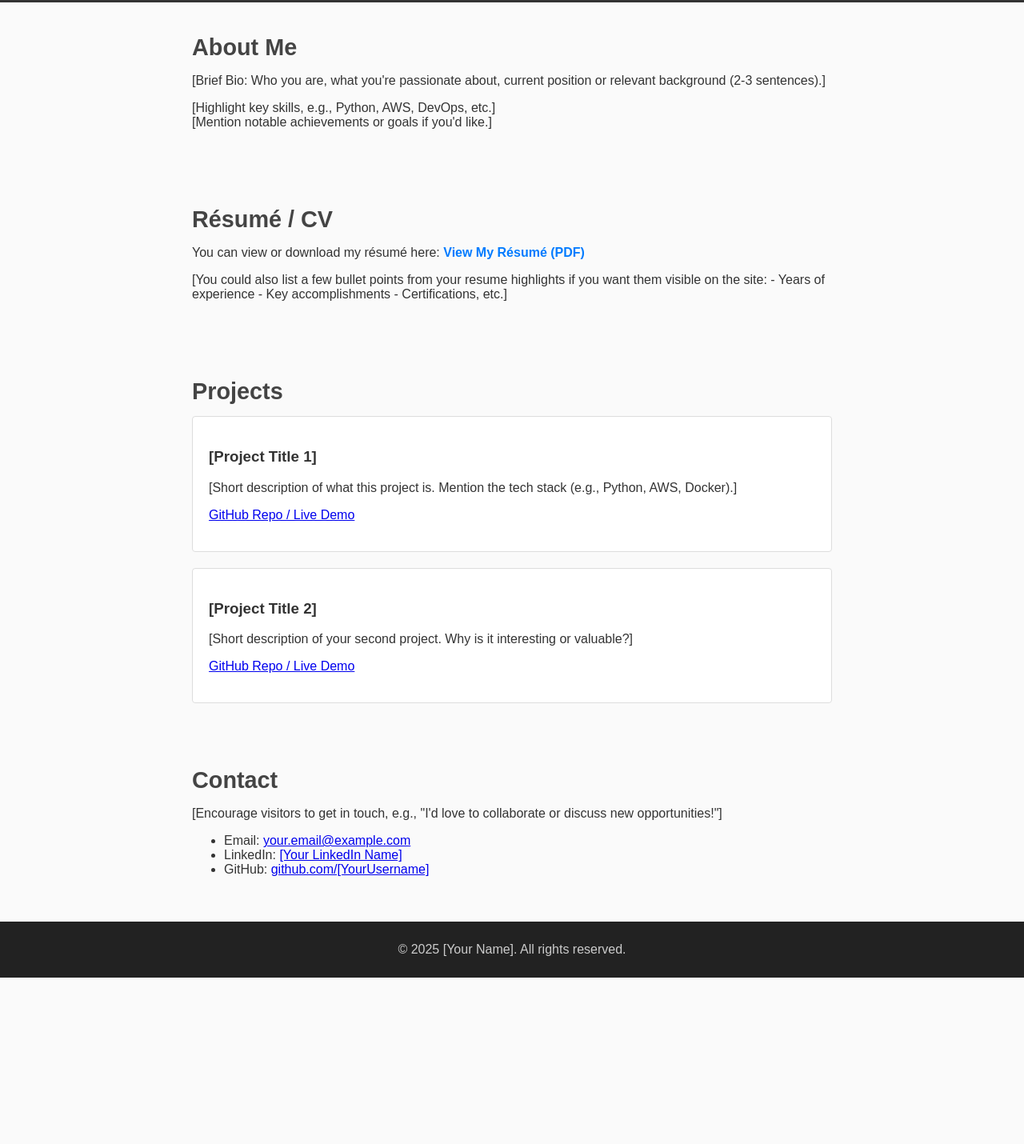
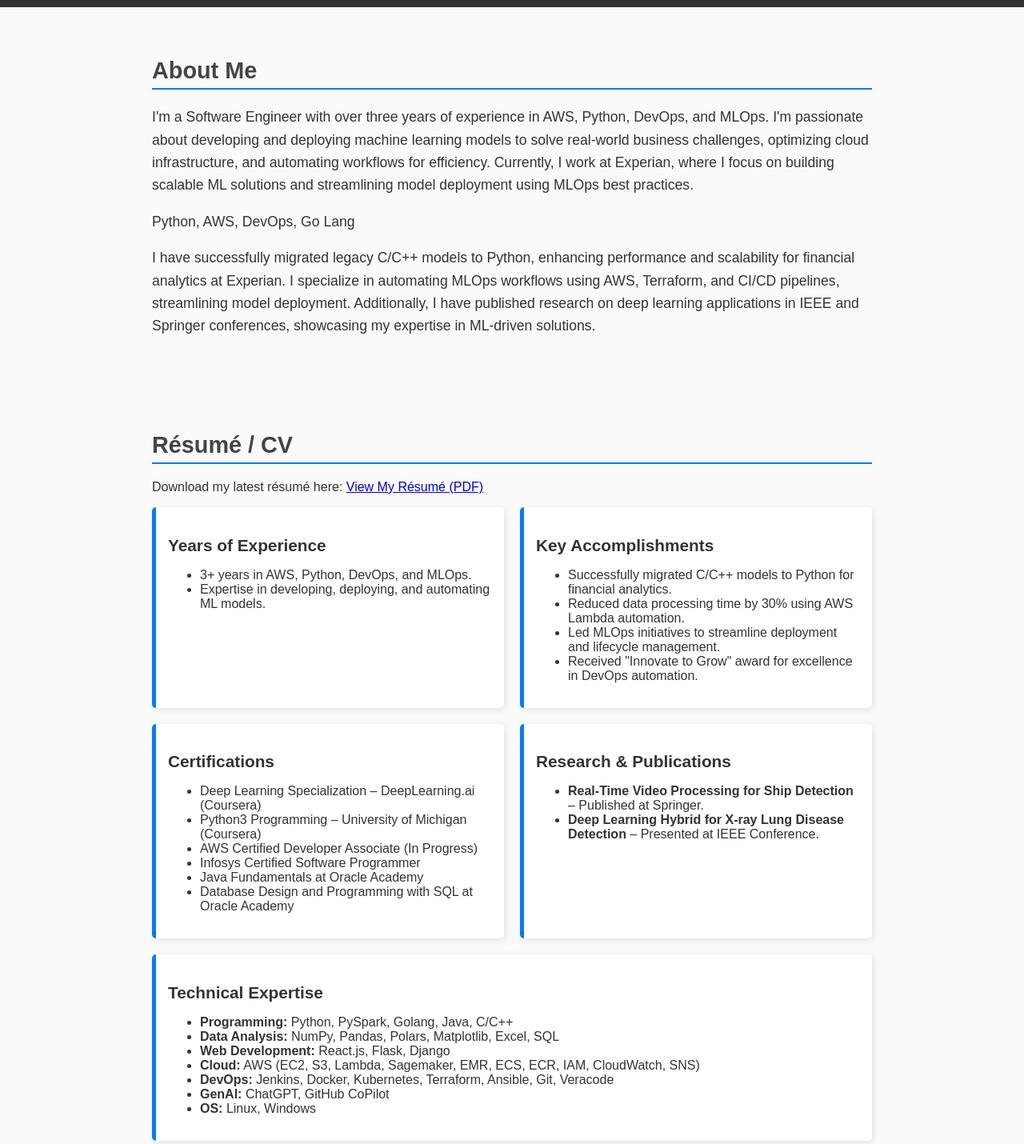
Before and after one commit to amithreddymaada/amithreddymaada.github.io, a plain HTML site: page index.html in a window 1280 px wide. Shown: the part 278-1708 px from the top of the page at 80% size. Before the commit the page ends 1500 px from the top, so only its background shows below. Drawn offline with Linux system fonts and the light colour scheme.

Commit message:
updated details

```diff
--- a/index.html
+++ b/index.html
@@ -4,7 +4,6 @@
   <meta charset="UTF-8">
   <title>Amith Reddy Maada - Portfolio</title>
   <meta name="viewport" content="width=device-width, initial-scale=1.0">
-  <!-- Link to your external stylesheet (optional if you choose inline CSS) -->
   <link rel="stylesheet" href="style.css">
 </head>
 <body>
@@ -13,7 +12,7 @@
   <header class="hero">
     <div class="hero-content">
       <h1>Hi, I'm Amith</h1>
-      <p class="tagline">Software Engineer, Python, AWS/DevOps Enthusiast</p>
+      <p class="tagline">Software Engineer | Python, AWS/DevOps Enthusiast</p>
       <p class="hero-cta">
         <a href="#contact" class="btn">Let's Work Together</a>
       </p>
@@ -23,81 +22,108 @@
   <!-- ABOUT SECTION -->
   <section id="about" class="section">
     <h2>About Me</h2>
-    <p>
-      [Brief Bio:
-       Who you are, what you're passionate about,
-       current position or relevant background (2-3 sentences).]
+    <p class="about-paragraph">
+      I'm a Software Engineer with over three years of experience in AWS, Python, DevOps, and MLOps. I'm passionate about developing and deploying machine learning models to solve real-world business challenges, optimizing cloud infrastructure, and automating workflows for efficiency. Currently, I work at Experian, where I focus on building scalable ML solutions and streamlining model deployment using MLOps best practices.
     </p>
-    <p>
-      [Highlight key skills, e.g., Python, AWS, DevOps, etc.]
-      <br>
-      [Mention notable achievements or goals if you'd like.]
+    <p class="about-paragraph">
+      Python, AWS, DevOps, Go Lang
+    </p>
+    <p class="about-paragraph">
+      I have successfully migrated legacy C/C++ models to Python, enhancing performance and scalability for financial analytics at Experian. I specialize in automating MLOps workflows using AWS, Terraform, and CI/CD pipelines, streamlining model deployment. Additionally, I have published research on deep learning applications in IEEE and Springer conferences, showcasing my expertise in ML-driven solutions.
     </p>
   </section>
 
   <!-- RÉSUMÉ DOWNLOAD SECTION -->
   <section id="resume" class="section">
     <h2>Résumé / CV</h2>
-    <p>
-      You can view or download my résumé here:
-      <a href="Amith-Reddy-Maada-Resume.pdf" target="_blank" class="resume-link">View My Résumé (PDF)</a>
+    <p class="resume-intro">Download my latest résumé here:
+      <a href="Amith_Reddy_Resume.pdf" target="_blank" class="resume-link">View My Résumé (PDF)</a>
     </p>
-    <p>
-      [You could also list a few bullet points from your resume highlights
-       if you want them visible on the site:
-       - Years of experience
-       - Key accomplishments
-       - Certifications, etc.]
-    </p>
+    <div class="resume-container">
+      <div class="resume-section">
+        <h3>Years of Experience</h3>
+        <ul>
+          <li>3+ years in AWS, Python, DevOps, and MLOps.</li>
+          <li>Expertise in developing, deploying, and automating ML models.</li>
+        </ul>
+      </div>
+      <div class="resume-section">
+        <h3>Key Accomplishments</h3>
+        <ul>
+          <li>Successfully migrated C/C++ models to Python for financial analytics.</li>
+          <li>Reduced data processing time by 30% using AWS Lambda automation.</li>
+          <li>Led MLOps initiatives to streamline deployment and lifecycle management.</li>
+          <li>Received "Innovate to Grow" award for excellence in DevOps automation.</li>
+        </ul>
+      </div>
+      <div class="resume-section">
+        <h3>Certifications</h3>
+        <ul>
+          <li>Deep Learning Specialization – DeepLearning.ai (Coursera)</li>
+          <li>Python3 Programming – University of Michigan (Coursera)</li>
+          <li>AWS Certified Developer Associate (In Progress)</li>
+          <li>Infosys Certified Software Programmer</li>
+          <li>Java Fundamentals at Oracle Academy</li>
+          <li>Database Design and Programming with SQL at Oracle Academy</li>
+        </ul>
+      </div>
+      <div class="resume-section">
+        <h3>Research & Publications</h3>
+        <ul>
+          <li><b>Real-Time Video Processing for Ship Detection</b> – Published at Springer.</li>
+          <li><b>Deep Learning Hybrid for X-ray Lung Disease Detection</b> – Presented at IEEE Conference.</li>
+        </ul>
+      </div>
+      <div class="resume-section">
+        <h3>Technical Expertise</h3>
+        <ul>
+          <li><b>Programming:</b> Python, PySpark, Golang, Java, C/C++</li>
+          <li><b>Data Analysis:</b> NumPy, Pandas, Polars, Matplotlib, Excel, SQL</li>
+          <li><b>Web Development:</b> React.js, Flask, Django</li>
+          <li><b>Cloud:</b> AWS (EC2, S3, Lambda, Sagemaker, EMR, ECS, ECR, IAM, CloudWatch, SNS)</li>
+          <li><b>DevOps:</b> Jenkins, Docker, Kubernetes, Terraform, Ansible, Git, Veracode</li>
+          <li><b>GenAI:</b> ChatGPT, GitHub CoPilot</li>
+          <li><b>OS:</b> Linux, Windows</li>
+        </ul>
+      </div>
+    </div>
   </section>
 
   <!-- PROJECTS SECTION -->
   <section id="projects" class="section">
     <h2>Projects</h2>
     <div class="project-list">
-      <!-- Project 1 -->
       <div class="project">
-        <h3>[Project Title 1]</h3>
-        <p>
-          [Short description of what this project is.
-           Mention the tech stack (e.g., Python, AWS, Docker).]
+        <h3>Migrating Legacy Credit Risk Models to Python</h3>
+        <p class="project-description">
+          <b>Description:</b> Migrated legacy credit risk assessment models from Mainframe C/C++ to Python, enhancing performance, scalability, and maintainability. This project optimized ML pipelines, ensured seamless AWS integration, and automated data workflows.
         </p>
-        <p>
-          <a href="[GitHub Repo or Live Demo URL]" target="_blank">GitHub Repo / Live Demo</a>
+        <p class="project-tech-stack"><b>Tech Stack:</b> Python (NumPy, Pandas, Polars), AWS (Lambda, S3, EC2, IAM, Sagemaker), Jenkins, Terraform, Docker</p>
+      </div>
+      <div class="project">
+        <h3>Plant Leaf Disease Detection using CNN</h3>
+        <p class="project-description">
+          <b>Description:</b> Built a deep learning model to detect plant diseases using the PlantVillage dataset. Used Transfer Learning with fine-tuned CNN models for early detection, preventing crop losses. Applied Data Augmentation to improve model generalization.
         </p>
+        <p class="project-tech-stack"><b>Tech Stack:</b> Python (TensorFlow, Keras, OpenCV), CNN, Transfer Learning, Jupyter Notebook</p>
       </div>
-      <!-- Project 2 -->
-      <div class="project">
-        <h3>[Project Title 2]</h3>
-        <p>
-          [Short description of your second project.
-           Why is it interesting or valuable?]
-        </p>
-        <p>
-          <a href="[GitHub Repo or Live Demo URL]" target="_blank">GitHub Repo / Live Demo</a>
-        </p>
-      </div>
-      <!-- Add more projects as needed -->
     </div>
   </section>
 
   <!-- CONTACT SECTION -->
   <section id="contact" class="section">
     <h2>Contact</h2>
-    <p>
-      [Encourage visitors to get in touch, e.g., "I'd love to collaborate or discuss new opportunities!"]
-    </p>
-    <ul>
-      <li>Email: <a href="mailto:your.email@example.com">your.email@example.com</a></li>
-      <li>LinkedIn: <a href="[Your LinkedIn Profile]" target="_blank">[Your LinkedIn Name]</a></li>
-      <li>GitHub: <a href="https://github.com/[YourUsername]" target="_blank">github.com/[YourUsername]</a></li>
-      <!-- Add any other social or professional links you want (Twitter, Medium, etc.) -->
+    <p class="contact-intro">I'd love to collaborate or discuss new opportunities! Feel free to reach out.</p>
+    <ul class="contact-list">
+      <li>Email: <a href="mailto:amithreddy576r@gmail.com">amithreddy576r@gmail.com</a></li>
+      <li>LinkedIn: <a href="https://linkedin.com/in/amith-reddy-maada" target="_blank">linkedin.com/in/amith-reddy-maada</a></li>
+      <li>GitHub: <a href="https://github.com/amithreddymaada" target="_blank">github.com/amithreddymaada</a></li>
     </ul>
   </section>
 
   <!-- FOOTER -->
   <footer class="footer">
-    <p>&copy; 2025 [Your Name]. All rights reserved.</p>
+    <p>&copy; 2025 Amith Reddy Maada. All rights reserved.</p>
   </footer>
 
 </body>
--- a/style.css
+++ b/style.css
@@ -1,5 +1,7 @@
-/* style.css */
 
+/* Updated style.css */
+
+/* General Styles */
 html, body {
   margin: 0;
   padding: 0;
@@ -8,6 +10,7 @@ html, body {
   color: #333;
 }
 
+/* Hero Section */
 .hero {
   background: #333;
   color: #fff;
@@ -16,12 +19,10 @@ html, body {
 }
 
 .hero-content h1 {
-    margin: 0;
   font-size: 2.5em;
 }
 
 .hero-content .tagline {
-    margin-top: 0.5em;
   font-style: italic;
   color: #ccc;
 }
@@ -29,29 +30,58 @@ html, body {
 .hero-cta .btn {
   background: #007BFF;
   color: #fff;
-    padding: 0.75em 1em;
+  padding: 10px 20px;
   border-radius: 4px;
   text-decoration: none;
-    display: inline-block;
-    margin-top: 1em;
 }
 
+/* Section Styling */
 .section {
   padding: 40px 20px;
-    max-width: 800px;
+  max-width: 900px;
   margin: 0 auto;
 }
 
 .section h2 {
-    margin-top: 0;
+  color: #444;
   font-size: 1.8em;
-    margin-bottom: 0.5em;
-    color: #444;
+  border-bottom: 2px solid #007BFF;
+  padding-bottom: 5px;
+  margin-bottom: 20px;
 }
 
+/* About Me Section */
+.about-paragraph {
+  font-size: 1.1em;
+  line-height: 1.6;
+  margin-bottom: 15px;
+}
+
+/* Resume Formatting */
+.resume-container {
+  display: flex;
+  flex-wrap: wrap;
+  gap: 20px;
+}
+
+.resume-section {
+  flex: 1 1 45%;
+  background: #fff;
+  padding: 15px;
+  border-radius: 5px;
+  border-left: 5px solid #007BFF;
+  box-shadow: 2px 2px 8px rgba(0, 0, 0, 0.1);
+}
+
+.resume-section h3 {
+  font-size: 1.3em;
+  margin-bottom: 10px;
+}
+
+/* Project Section */
 .project-list {
   display: grid;
-    grid-template-columns: 1fr;
+  grid-template-columns: repeat(auto-fit, minmax(300px, 1fr));
   gap: 20px;
 }
 
@@ -59,15 +89,26 @@ html, body {
   background: #fff;
   border: 1px solid #ddd;
   padding: 20px;
-    border-radius: 4px;
+  border-radius: 5px;
+  box-shadow: 2px 2px 8px rgba(0, 0, 0, 0.1);
 }
 
-  .resume-link {
+.project h3 {
+  font-size: 1.4em;
+  margin-bottom: 10px;
   color: #007BFF;
-    text-decoration: none;
+}
+
+.project-description {
+  font-size: 1.1em;
+  margin-bottom: 10px;
+}
+
+.project-tech-stack {
   font-weight: bold;
 }
 
+/* Footer */
 .footer {
   background: #222;
   color: #ccc;
```
Also changed, not shown: 1 other file. Lines whose indentation alone changed are shown as unchanged.
